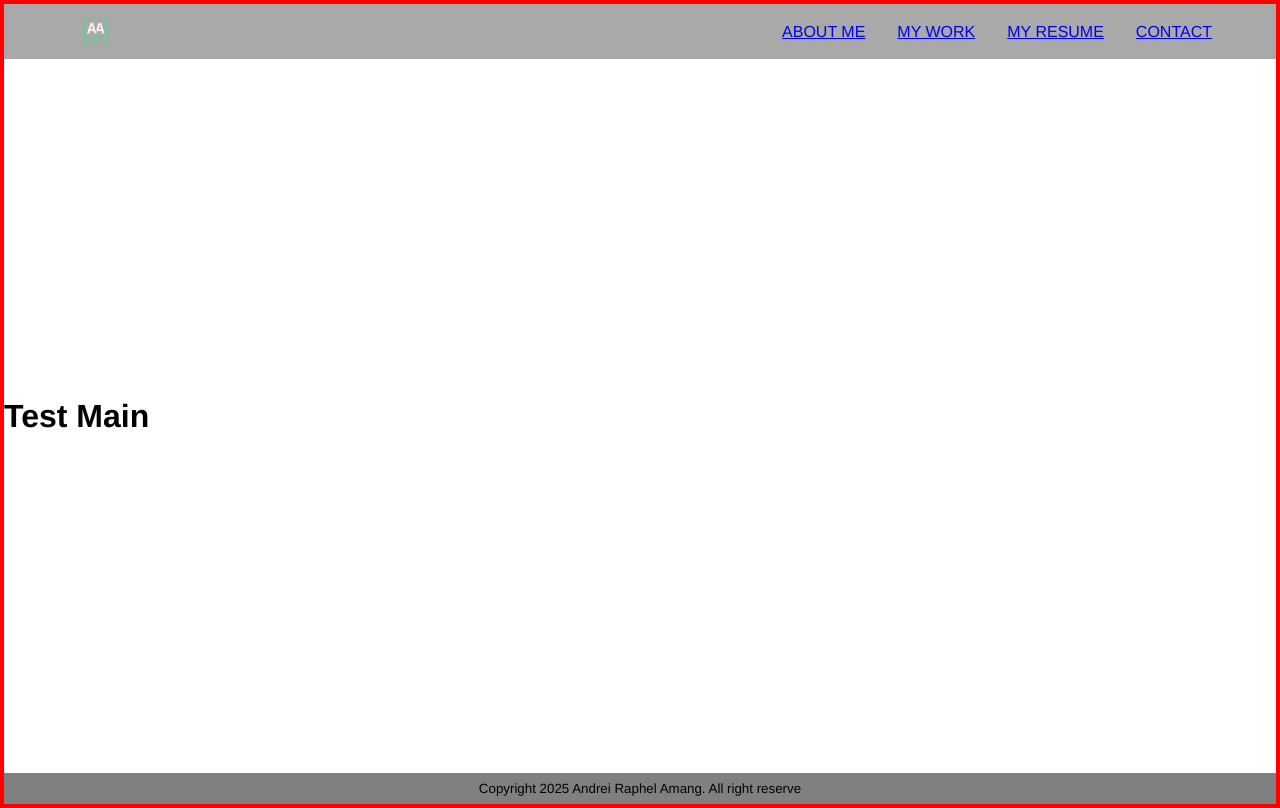
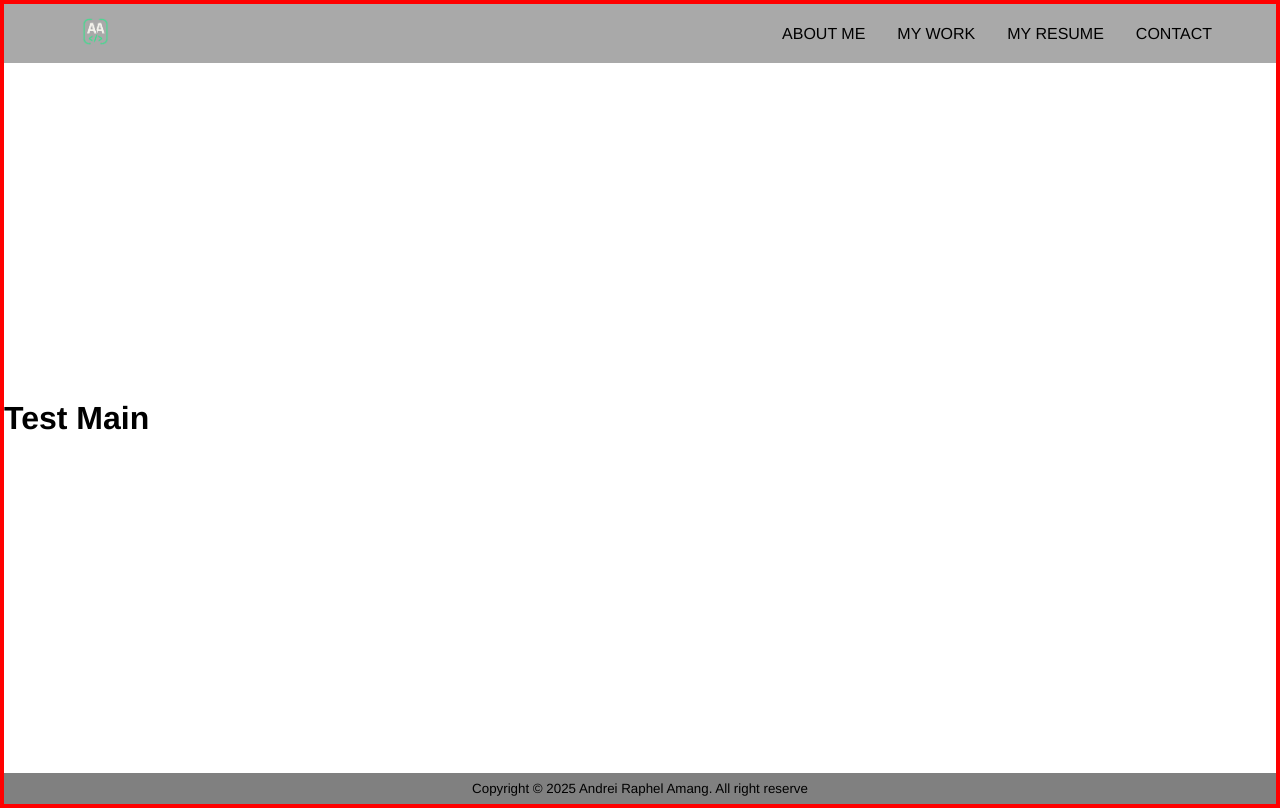
Before and after one commit to andreiraphel/digital-business-card, a React (Vite) app: page / in a window 1280 px wide. Built offline with nearby package versions, Linux system fonts and the light colour scheme.

Commit message:
moved styles.css

```diff
--- a/index.html
+++ b/index.html
@@ -3,7 +3,7 @@
   <head>
     <meta charset="UTF-8" />
     <link rel="icon" type="image/png" href="./assets/aa-black.png" />
-    <link rel="stylesheet" href="./src/pages/styles.css">
+    <link rel="stylesheet" href="./src/styles.css">
     <meta name="viewport" content="width=device-width, initial-scale=1.0" />
     <title>Andrei Raphel Amang</title>
   </head>
--- a/src/components/Footer.jsx
+++ b/src/components/Footer.jsx
@@ -1,7 +1,7 @@
 export default function Footer() {
     return (
         <footer>
-            <small>Copyright 2025 Andrei Raphel Amang. All right reserve</small>
+            <small>Copyright © 2025 Andrei Raphel Amang. All right reserve</small>
         </footer>
     );
 }
--- a/src/components/Navbar.jsx
+++ b/src/components/Navbar.jsx
@@ -3,7 +3,7 @@ import myLogo from "../assets/aa-nobg.png";
 export default function Navbar() {
     return (
         <>
-            <img src={myLogo} alt="logo" className="my-logo" />
+            <a href="/" ><img src={myLogo} alt="logo" className="my-logo" /></a>
             <ul className="nav-list">
                 <li className="nav-option"><a href="#">ABOUT ME</a></li>
                 <li className="nav-option"><a href="#">MY WORK</a></li>
--- a/src/pages/styles.css
+++ b/src/styles.css
@@ -34,6 +34,11 @@ header {
     gap: 32px;
 }
 
+.nav-list a {
+    text-decoration: none;
+    color: black;
+}
+
 footer {
     display: flex;
     justify-content: center;
```
